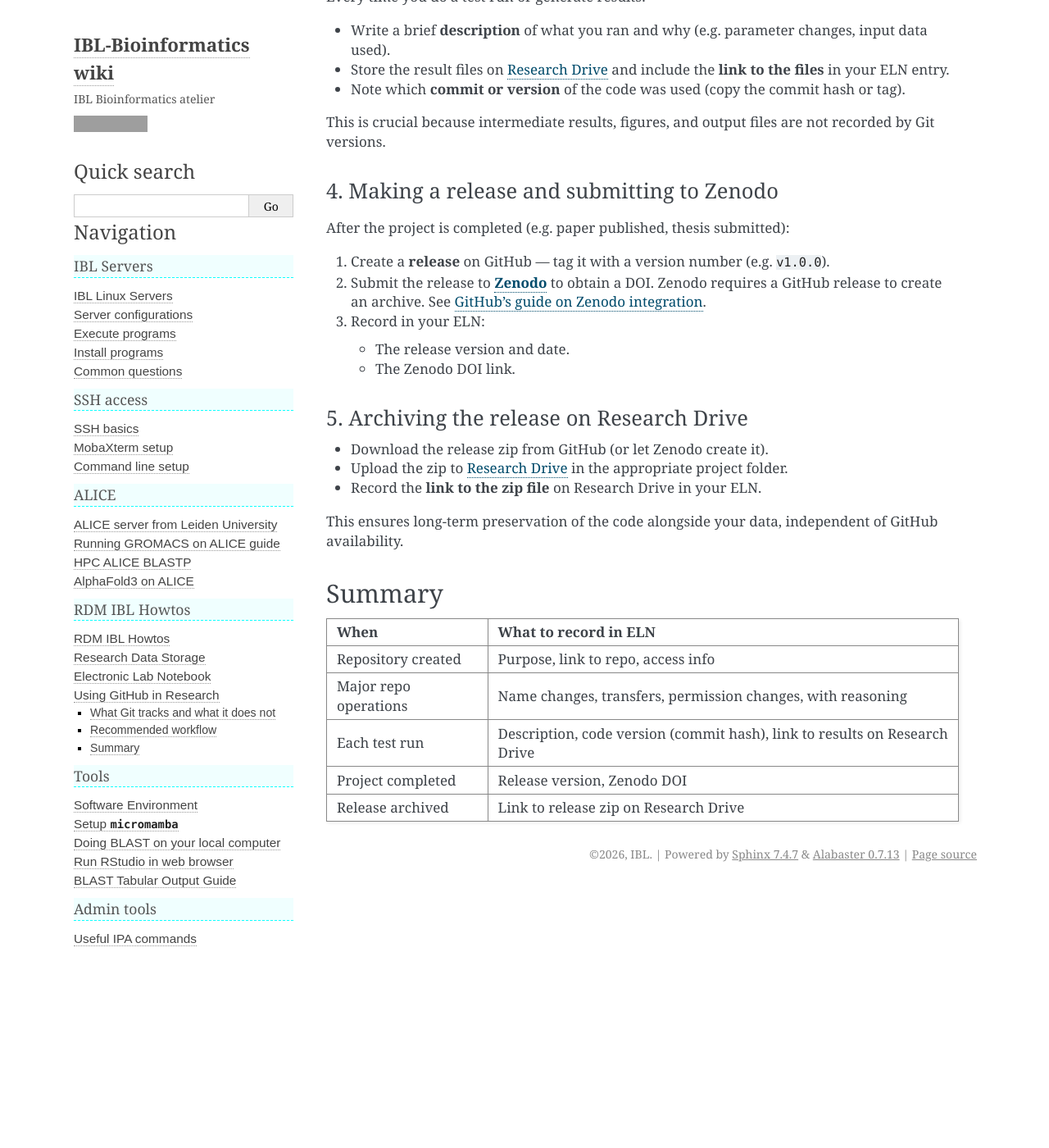
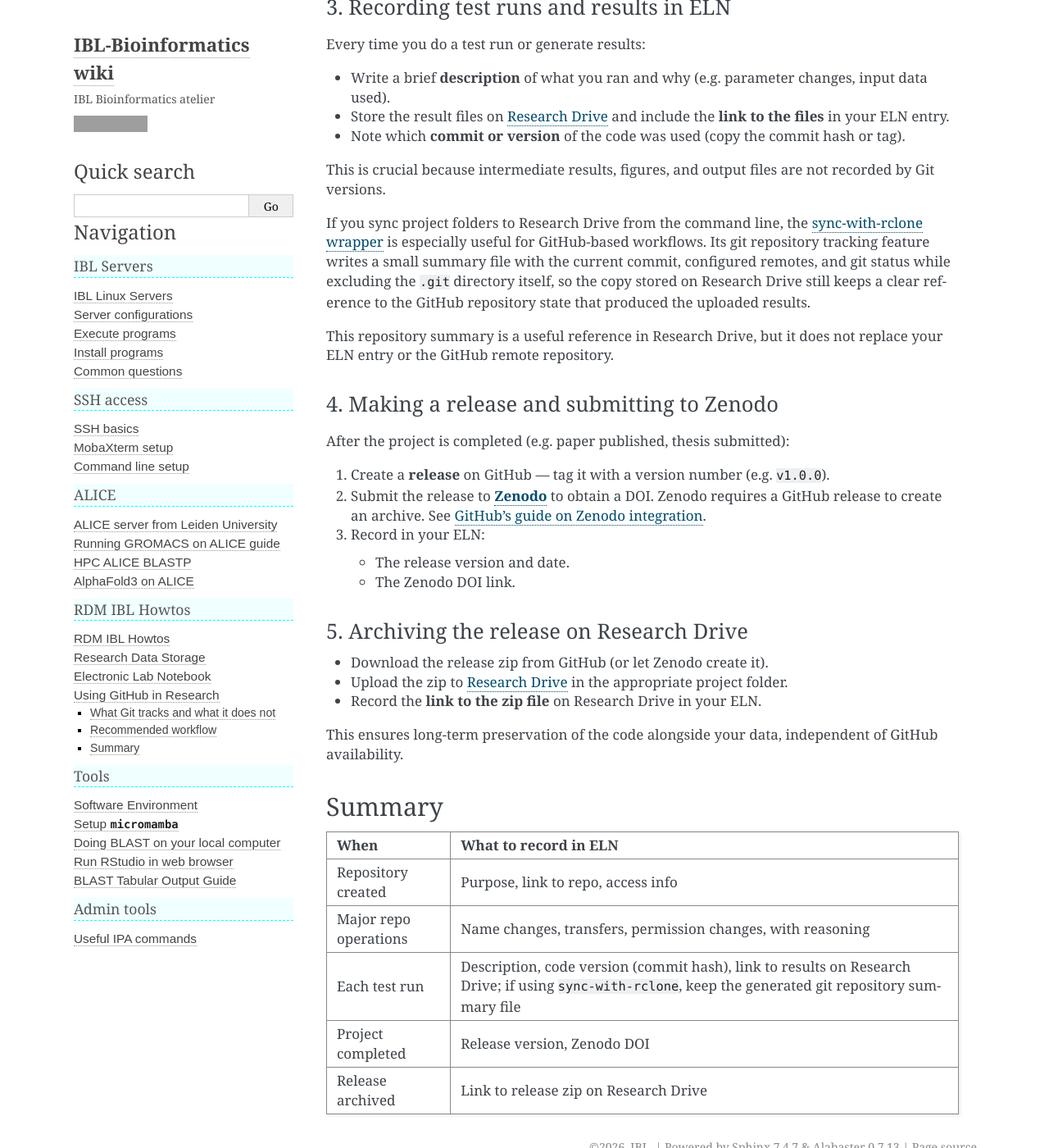
Before and after one commit to IBL-bioinfo/IBL-bioinformatics-wiki, a Sphinx documentation site: the page built from docs/source/rdm_howtos/GitHub_in_research.md, in a window 1280 px wide and 1400 px high, scrolled down 1705 px. Shown: the whole window at 82% size. Built offline with Sphinx 7.4.7, drawn with Linux system fonts in a browser that asks for light colours; some of the changed text lies outside the part shown; grey boxes are pictures that could not be loaded.

Commit message:
Update GitHub in Research documentation to clarify repository linking and introduce sync-with-rclone summary feature

```diff
--- a/docs/source/rdm_howtos/GitHub_in_research.md
+++ b/docs/source/rdm_howtos/GitHub_in_research.md
@@ -15,7 +15,7 @@
 ## What Git tracks and what it does not
 
 | Tracked well by Git | **Not** suited for Git |
-|---|---|
+| --- | --- |
 | Source code and scripts | Large data files and databases |
 | Plain-text configuration files | Binary result files (images, PDFs, compressed archives) |
 | Documentation in Markdown/text | Temporary or intermediate results |
@@ -34,6 +34,7 @@
   - The **purpose** of the repository (what the code is for).
   - The **link** to the GitHub repository.
   - Who has access and their roles.
+- Do not just start coding with a local Git repository without linking it to GitHub. The connection to GitHub is important for collaboration and long-term tracking.
 
 ### 2. Recording major repository operations in ELN
 
@@ -54,6 +55,10 @@
 - Note which **commit or version** of the code was used (copy the commit hash or tag).
 
 This is crucial because intermediate results, figures, and output files are not recorded by Git versions.
+
+If you sync project folders to Research Drive from the command line, the [sync-with-rclone wrapper](./ResearchDrive_commandLine.md#simplified-rclone-wrapper) is especially useful for GitHub-based workflows. Its git repository tracking feature writes a small summary file with the current commit, configured remotes, and git status while excluding the `.git` directory itself, so the copy stored on Research Drive still keeps a clear reference to the GitHub repository state that produced the uploaded results.
+
+This repository summary is a useful reference in Research Drive, but it does not replace your ELN entry or the GitHub remote repository.
 
 ### 4. Making a release and submitting to Zenodo
 
@@ -85,7 +90,7 @@
 * - Major repo operations
   - Name changes, transfers, permission changes, with reasoning
 * - Each test run
-  - Description, code version (commit hash), link to results on Research Drive
+  - Description, code version (commit hash), link to results on Research Drive; if using `sync-with-rclone`, keep the generated git repository summary file
 * - Project completed
   - Release version, Zenodo DOI
 * - Release archived
```
